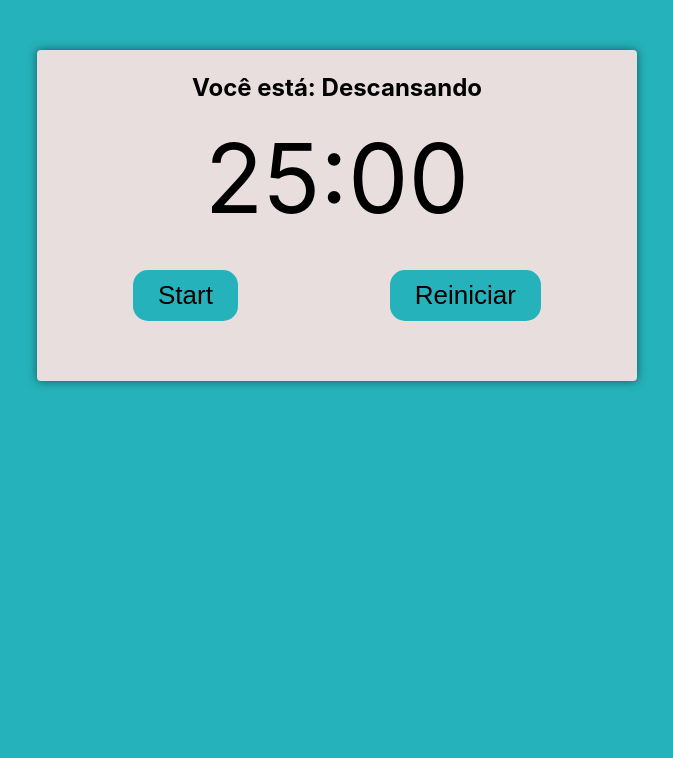
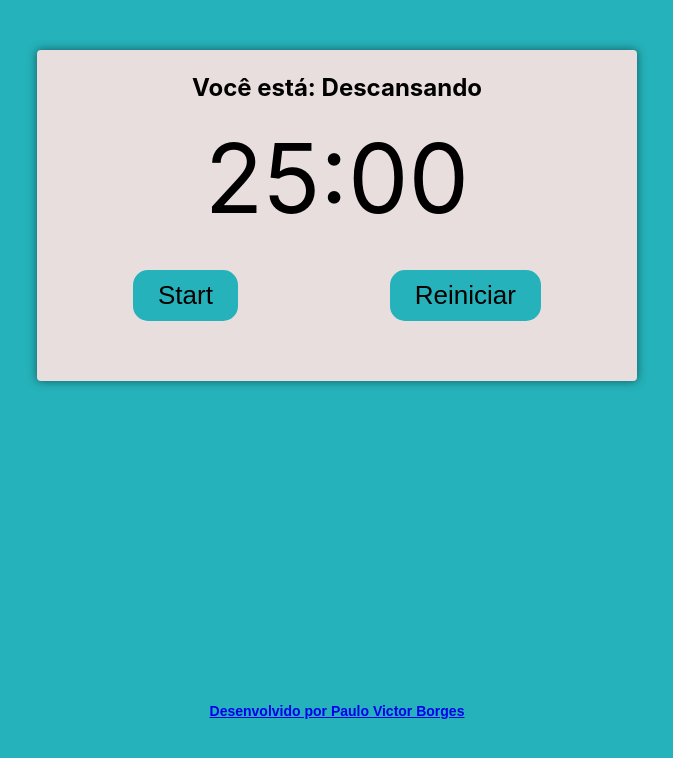
Before and after one commit to pvborgesz/pomodoro-typescript, a React (Vite) app: page / in a window 1280 px wide. Shown: the top 758 px of the page, without its empty margins (303-976 px from the left). Built offline with nearby package versions, Linux system fonts and the light colour scheme.

Commit message:
Adição do footer

```diff
--- a/src/App.tsx
+++ b/src/App.tsx
@@ -6,9 +6,16 @@ function App() : JSX.Element {
   const [count, setCount] = useState(0)
 
   return (
-    <div className="container">
-      <PomodoroTimer pomodoroTime={1500} longRestTime={900} shortRestTime={300} cycles={4} status={'Descansando'}/>
-    </div>
+    <>
+      <div className="container">
+        <PomodoroTimer pomodoroTime={1500} longRestTime={900} shortRestTime={300} cycles={4} status={'Descansando'}/>
+      </div>
+      <div className="footer">
+            <p>
+                <a href="https://github.com/pvborgesz">Desenvolvido por Paulo Victor Borges</a>
+            </p>
+      </div>
+    </>
   )
 }
 
--- a/src/index.css
+++ b/src/index.css
@@ -78,6 +78,23 @@ body {
   justify-content: space-evenly;
 }
 
+.footer {
+  font-family: 'Montserrat';
+  font-size: 14px;
+
+  width: 100%;
+}
+.footer p, footer a {
+  color: rgb(64, 65, 87);
+  font-weight: bold;
+  font-family: sans-serif;
+  text-align: center;
+  text-decoration: none;
+  position: relative;
+  margin-bottom: 10px;
+  margin-top: 40vh
+}
+
 code {
   font-family: source-code-pro, Menlo, Monaco, Consolas, 'Courier New',
     monospace;
```
